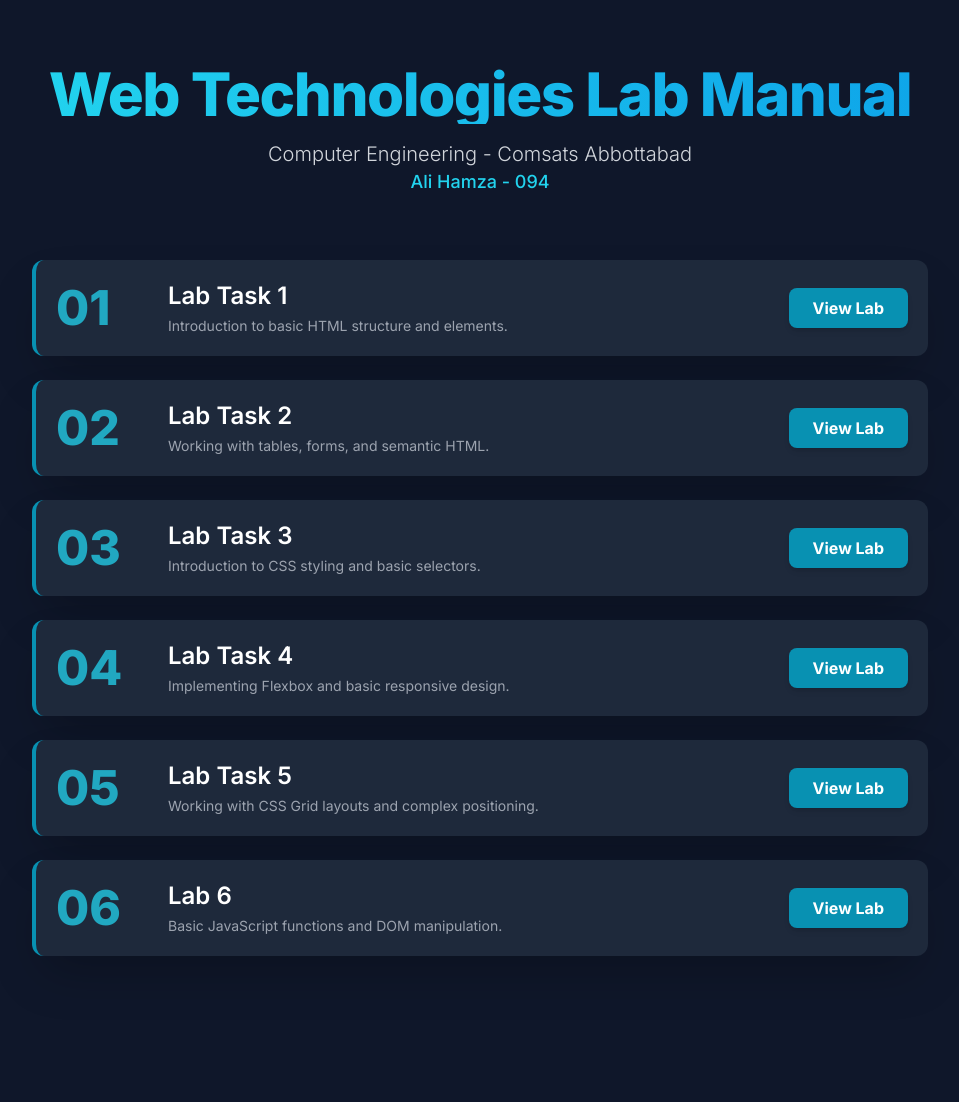
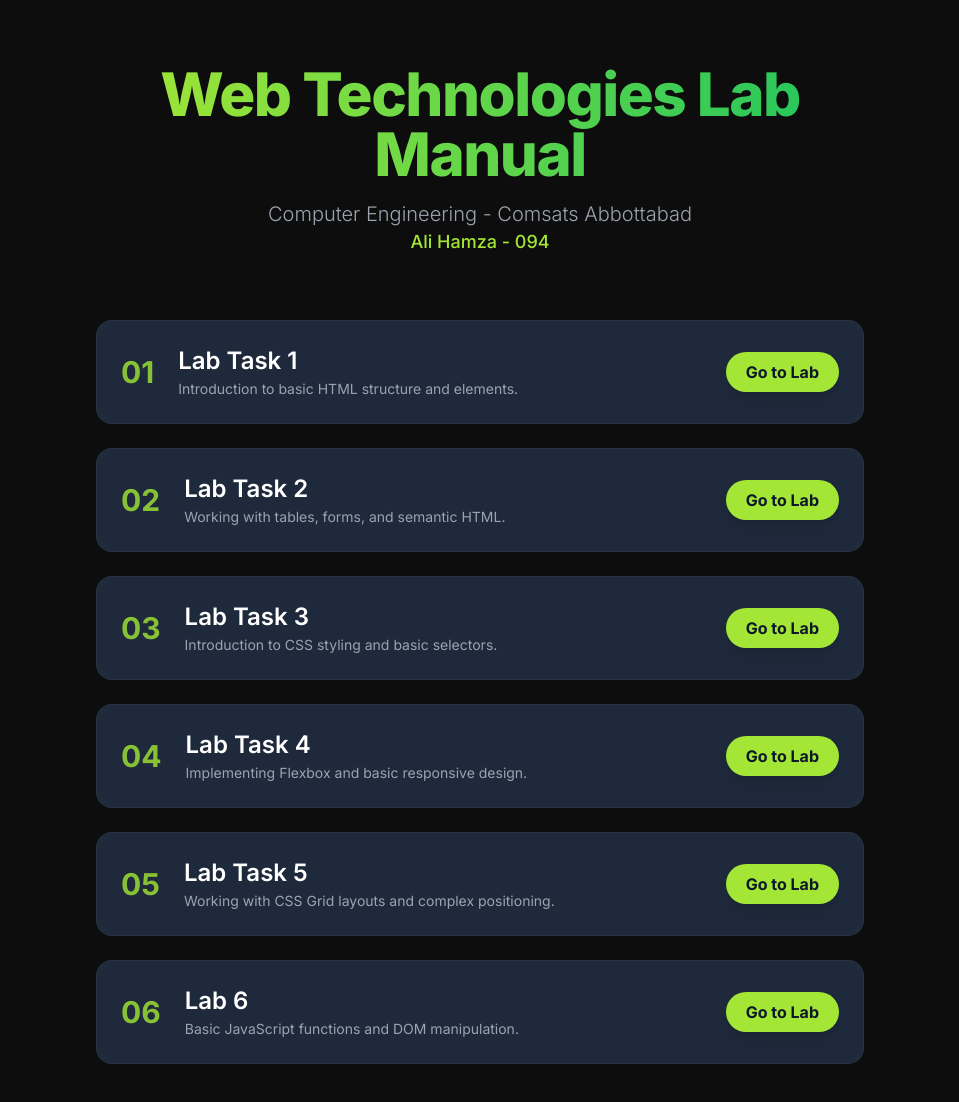
Before and after one commit to malik-ali-hamza/Web-Technologies, a plain HTML site: page index.html in a window 1280 px wide. Shown: the whole page, without its empty margins (160-1119 px from the left). Before the commit the page ends 1020 px from the top, so only its background shows below. Drawn offline with nearby package versions, Linux system fonts and the light colour scheme.

Commit message:
Update index.html

```diff
--- a/index.html
+++ b/index.html
@@ -1,40 +1,45 @@
-
 <!DOCTYPE html>
 <html lang="en">
 <head>
-    <title>Web Technologies</title>
+    <title>Web Technologies - Minimalist Dark</title>
     <meta name="viewport" content="width=device-width, initial-scale=1.0">
     <script src="https://cdn.tailwindcss.com"></script>
     <link href="https://fonts.googleapis.com/css2?family=Inter:wght@100..900&display=swap" rel="stylesheet">
     <style>
-        /* Apply Inter font family */
+        /* Apply Inter font family and deep dark background */
         body {
             font-family: 'Inter', sans-serif;
+            background-color: #0d0d0d; /* Very deep dark gray */
+            color: #e5e7eb; /* Light gray text */
         }
-        /* Custom scrollbar for aesthetics */
+        /* Custom scrollbar matching the accent color */
         body::-webkit-scrollbar {
             width: 8px;
         }
         body::-webkit-scrollbar-thumb {
-            background-color: #06b6d4; /* cyan-500 */
+            background-color: #a3e635; /* lime-400 */
             border-radius: 4px;
+        }
+
+        /* Custom glow effect on hover for the cards */
+        .lab-card:hover {
+            box-shadow: 0 0 20px rgba(163, 230, 53, 0.4); /* Lime glow */
         }
     </style>
 </head>
-<body class="bg-slate-900 min-h-screen text-gray-50 p-4 sm:p-8">
-
-    <!-- Main Content Container: Narrowed for list focus -->
-    <div class="max-w-4xl mx-auto py-8">
+<body class="min-h-screen p-4 sm:p-8">
+    <!-- Main Content Container: Centered and moderately wide -->
+    <div class="max-w-3xl mx-auto py-8">
 
         <!-- Header Section -->
-        <header class="text-center mb-16">
-            <h1 class="text-5xl sm:text-6xl font-extrabold tracking-tight mb-2 text-transparent bg-clip-text bg-gradient-to-r from-cyan-400 to-sky-500">
+        <header class="text-center mb-16 px-4">
+            <h1 class="text-5xl sm:text-6xl font-extrabold tracking-tight mb-2 text-transparent bg-clip-text bg-gradient-to-r from-lime-400 to-green-500">
                 Web Technologies Lab Manual
             </h1>
-            <p class="text-xl text-gray-300 font-light mt-4">
+            <p class="text-xl text-gray-400 font-light mt-4">
                 Computer Engineering - Comsats Abbottabad
             </p>
-            <p class="text-lg text-cyan-400 font-medium">
+            <p class="text-lg text-lime-400 font-medium">
                 Ali Hamza - 094
             </p>
         </header>
@@ -42,108 +47,120 @@
         <!-- Lab Tasks Vertical List Container -->
         <div class="space-y-6">
 
-            <!-- Lab Entry Template -->
-            <!-- Each entry uses a layered box with a bold index number and a clear call-to-action button. -->
-
             <!-- Lab Task 1 -->
-            <div class="flex flex-col sm:flex-row items-start sm:items-center bg-slate-800 p-5 rounded-xl transition-all duration-300 hover:bg-slate-700/70 border-l-4 border-cyan-600 hover:border-sky-400 shadow-2xl">
-                <div class="text-5xl font-extrabold mr-8 text-cyan-400 opacity-75 sm:w-20 flex-shrink-0">
-                    01
+            <div class="lab-card flex items-center justify-between bg-slate-800 p-6 rounded-2xl transition-all duration-300 hover:bg-slate-700 border border-slate-700/50 hover:border-lime-500/50">
+                <div class="flex items-center">
+                    <!-- Clean index badge -->
+                    <div class="text-3xl font-bold mr-6 text-lime-400 opacity-80">
+                        01
+                    </div>
+                    <!-- Content -->
+                    <div class="text-left">
+                        <h3 class="text-2xl font-semibold text-white mb-0.5">Lab Task 1</h3>
+                        <p class="text-gray-400 text-sm">Introduction to basic HTML structure and elements.</p>
+                    </div>
                 </div>
-                <div class="flex-grow text-left mt-3 sm:mt-0">
-                    <h3 class="text-2xl font-semibold text-white mb-1">Lab Task 1</h3>
-                    <p class="text-gray-400 text-sm">Introduction to basic HTML structure and elements.</p>
-                </div>
-                <div class="mt-4 sm:mt-0 sm:ml-auto flex-shrink-0">
-                    <a href="lab1.html" class="inline-block py-2 px-6 rounded-lg font-bold bg-cyan-600 text-white hover:bg-cyan-500 transition-colors shadow-md hover:shadow-lg">
-                        View Lab
-                    </a>
-                </div>
+                <!-- Call-to-action button -->
+                <a href="lab1.html" class="ml-4 flex-shrink-0 py-2 px-5 rounded-full font-bold text-slate-900 bg-lime-400 hover:bg-lime-300 transition-colors shadow-lg hover:shadow-xl">
+                    Go to Lab
+                </a>
             </div>
 
             <!-- Lab Task 2 -->
-            <div class="flex flex-col sm:flex-row items-start sm:items-center bg-slate-800 p-5 rounded-xl transition-all duration-300 hover:bg-slate-700/70 border-l-4 border-cyan-600 hover:border-sky-400 shadow-2xl">
-                <div class="text-5xl font-extrabold mr-8 text-cyan-400 opacity-75 sm:w-20 flex-shrink-0">
-                    02
+            <div class="lab-card flex items-center justify-between bg-slate-800 p-6 rounded-2xl transition-all duration-300 hover:bg-slate-700 border border-slate-700/50 hover:border-lime-500/50">
+                <div class="flex items-center">
+                    <!-- Clean index badge -->
+                    <div class="text-3xl font-bold mr-6 text-lime-400 opacity-80">
+                        02
+                    </div>
+                    <!-- Content -->
+                    <div class="text-left">
+                        <h3 class="text-2xl font-semibold text-white mb-0.5">Lab Task 2</h3>
+                        <p class="text-gray-400 text-sm">Working with tables, forms, and semantic HTML.</p>
+                    </div>
                 </div>
-                <div class="flex-grow text-left mt-3 sm:mt-0">
-                    <h3 class="text-2xl font-semibold text-white mb-1">Lab Task 2</h3>
-                    <p class="text-gray-400 text-sm">Working with tables, forms, and semantic HTML.</p>
-                </div>
-                <div class="mt-4 sm:mt-0 sm:ml-auto flex-shrink-0">
-                    <a href="lab2.html" class="inline-block py-2 px-6 rounded-lg font-bold bg-cyan-600 text-white hover:bg-cyan-500 transition-colors shadow-md hover:shadow-lg">
-                        View Lab
-                    </a>
-                </div>
+                <!-- Call-to-action button -->
+                <a href="lab2.html" class="ml-4 flex-shrink-0 py-2 px-5 rounded-full font-bold text-slate-900 bg-lime-400 hover:bg-lime-300 transition-colors shadow-lg hover:shadow-xl">
+                    Go to Lab
+                </a>
             </div>
 
             <!-- Lab Task 3 -->
-            <div class="flex flex-col sm:flex-row items-start sm:items-center bg-slate-800 p-5 rounded-xl transition-all duration-300 hover:bg-slate-700/70 border-l-4 border-cyan-600 hover:border-sky-400 shadow-2xl">
-                <div class="text-5xl font-extrabold mr-8 text-cyan-400 opacity-75 sm:w-20 flex-shrink-0">
-                    03
+            <div class="lab-card flex items-center justify-between bg-slate-800 p-6 rounded-2xl transition-all duration-300 hover:bg-slate-700 border border-slate-700/50 hover:border-lime-500/50">
+                <div class="flex items-center">
+                    <!-- Clean index badge -->
+                    <div class="text-3xl font-bold mr-6 text-lime-400 opacity-80">
+                        03
+                    </div>
+                    <!-- Content -->
+                    <div class="text-left">
+                        <h3 class="text-2xl font-semibold text-white mb-0.5">Lab Task 3</h3>
+                        <p class="text-gray-400 text-sm">Introduction to CSS styling and basic selectors.</p>
+                    </div>
                 </div>
-                <div class="flex-grow text-left mt-3 sm:mt-0">
-                    <h3 class="text-2xl font-semibold text-white mb-1">Lab Task 3</h3>
-                    <p class="text-gray-400 text-sm">Introduction to CSS styling and basic selectors.</p>
-                </div>
-                <div class="mt-4 sm:mt-0 sm:ml-auto flex-shrink-0">
-                    <a href="lab3.html" class="inline-block py-2 px-6 rounded-lg font-bold bg-cyan-600 text-white hover:bg-cyan-500 transition-colors shadow-md hover:shadow-lg">
-                        View Lab
-                    </a>
-                </div>
+                <!-- Call-to-action button -->
+                <a href="lab3.html" class="ml-4 flex-shrink-0 py-2 px-5 rounded-full font-bold text-slate-900 bg-lime-400 hover:bg-lime-300 transition-colors shadow-lg hover:shadow-xl">
+                    Go to Lab
+                </a>
             </div>
 
             <!-- Lab Task 4 -->
-            <div class="flex flex-col sm:flex-row items-start sm:items-center bg-slate-800 p-5 rounded-xl transition-all duration-300 hover:bg-slate-700/70 border-l-4 border-cyan-600 hover:border-sky-400 shadow-2xl">
-                <div class="text-5xl font-extrabold mr-8 text-cyan-400 opacity-75 sm:w-20 flex-shrink-0">
-                    04
+            <div class="lab-card flex items-center justify-between bg-slate-800 p-6 rounded-2xl transition-all duration-300 hover:bg-slate-700 border border-slate-700/50 hover:border-lime-500/50">
+                <div class="flex items-center">
+                    <!-- Clean index badge -->
+                    <div class="text-3xl font-bold mr-6 text-lime-400 opacity-80">
+                        04
+                    </div>
+                    <!-- Content -->
+                    <div class="text-left">
+                        <h3 class="text-2xl font-semibold text-white mb-0.5">Lab Task 4</h3>
+                        <p class="text-gray-400 text-sm">Implementing Flexbox and basic responsive design.</p>
+                    </div>
                 </div>
-                <div class="flex-grow text-left mt-3 sm:mt-0">
-                    <h3 class="text-2xl font-semibold text-white mb-1">Lab Task 4</h3>
-                    <p class="text-gray-400 text-sm">Implementing Flexbox and basic responsive design.</p>
-                </div>
-                <div class="mt-4 sm:mt-0 sm:ml-auto flex-shrink-0">
-                    <a href="lab4.html" class="inline-block py-2 px-6 rounded-lg font-bold bg-cyan-600 text-white hover:bg-cyan-500 transition-colors shadow-md hover:shadow-lg">
-                        View Lab
-                    </a>
-                </div>
+                <!-- Call-to-action button -->
+                <a href="lab4.html" class="ml-4 flex-shrink-0 py-2 px-5 rounded-full font-bold text-slate-900 bg-lime-400 hover:bg-lime-300 transition-colors shadow-lg hover:shadow-xl">
+                    Go to Lab
+                </a>
             </div>
 
             <!-- Lab Task 5 -->
-            <div class="flex flex-col sm:flex-row items-start sm:items-center bg-slate-800 p-5 rounded-xl transition-all duration-300 hover:bg-slate-700/70 border-l-4 border-cyan-600 hover:border-sky-400 shadow-2xl">
-                <div class="text-5xl font-extrabold mr-8 text-cyan-400 opacity-75 sm:w-20 flex-shrink-0">
-                    05
+            <div class="lab-card flex items-center justify-between bg-slate-800 p-6 rounded-2xl transition-all duration-300 hover:bg-slate-700 border border-slate-700/50 hover:border-lime-500/50">
+                <div class="flex items-center">
+                    <!-- Clean index badge -->
+                    <div class="text-3xl font-bold mr-6 text-lime-400 opacity-80">
+                        05
+                    </div>
+                    <!-- Content -->
+                    <div class="text-left">
+                        <h3 class="text-2xl font-semibold text-white mb-0.5">Lab Task 5</h3>
+                        <p class="text-gray-400 text-sm">Working with CSS Grid layouts and complex positioning.</p>
+                    </div>
                 </div>
-                <div class="flex-grow text-left mt-3 sm:mt-0">
-                    <h3 class="text-2xl font-semibold text-white mb-1">Lab Task 5</h3>
-                    <p class="text-gray-400 text-sm">Working with CSS Grid layouts and complex positioning.</p>
-                </div>
-                <div class="mt-4 sm:mt-0 sm:ml-auto flex-shrink-0">
-                    <a href="lab5.html" class="inline-block py-2 px-6 rounded-lg font-bold bg-cyan-600 text-white hover:bg-cyan-500 transition-colors shadow-md hover:shadow-lg">
-                        View Lab
-                    </a>
-                </div>
+                <!-- Call-to-action button -->
+                <a href="lab5.html" class="ml-4 flex-shrink-0 py-2 px-5 rounded-full font-bold text-slate-900 bg-lime-400 hover:bg-lime-300 transition-colors shadow-lg hover:shadow-xl">
+                    Go to Lab
+                </a>
             </div>
 
             <!-- Lab Task 6 -->
-            <div class="flex flex-col sm:flex-row items-start sm:items-center bg-slate-800 p-5 rounded-xl transition-all duration-300 hover:bg-slate-700/70 border-l-4 border-cyan-600 hover:border-sky-400 shadow-2xl">
-                <div class="text-5xl font-extrabold mr-8 text-cyan-400 opacity-75 sm:w-20 flex-shrink-0">
-                    06
+            <div class="lab-card flex items-center justify-between bg-slate-800 p-6 rounded-2xl transition-all duration-300 hover:bg-slate-700 border border-slate-700/50 hover:border-lime-500/50">
+                <div class="flex items-center">
+                    <!-- Clean index badge -->
+                    <div class="text-3xl font-bold mr-6 text-lime-400 opacity-80">
+                        06
+                    </div>
+                    <!-- Content -->
+                    <div class="text-left">
+                        <h3 class="text-2xl font-semibold text-white mb-0.5">Lab 6</h3>
+                        <p class="text-gray-400 text-sm">Basic JavaScript functions and DOM manipulation.</p>
+                    </div>
                 </div>
-                <div class="flex-grow text-left mt-3 sm:mt-0">
-                    <h3 class="text-2xl font-semibold text-white mb-1">Lab 6</h3>
-                    <p class="text-gray-400 text-sm">Basic JavaScript functions and DOM manipulation.</p>
-                </div>
-                <div class="mt-4 sm:mt-0 sm:ml-auto flex-shrink-0">
-                    <a href="lab6.html" class="inline-block py-2 px-6 rounded-lg font-bold bg-cyan-600 text-white hover:bg-cyan-500 transition-colors shadow-md hover:shadow-lg">
-                        View Lab
-                    </a>
-                </div>
+                <!-- Call-to-action button -->
+                <a href="lab6.html" class="ml-4 flex-shrink-0 py-2 px-5 rounded-full font-bold text-slate-900 bg-lime-400 hover:bg-lime-300 transition-colors shadow-lg hover:shadow-xl">
+                    Go to Lab
+                </a>
             </div>
-
         </div>
-
     </div>
-
 </body>
 </html>
```
